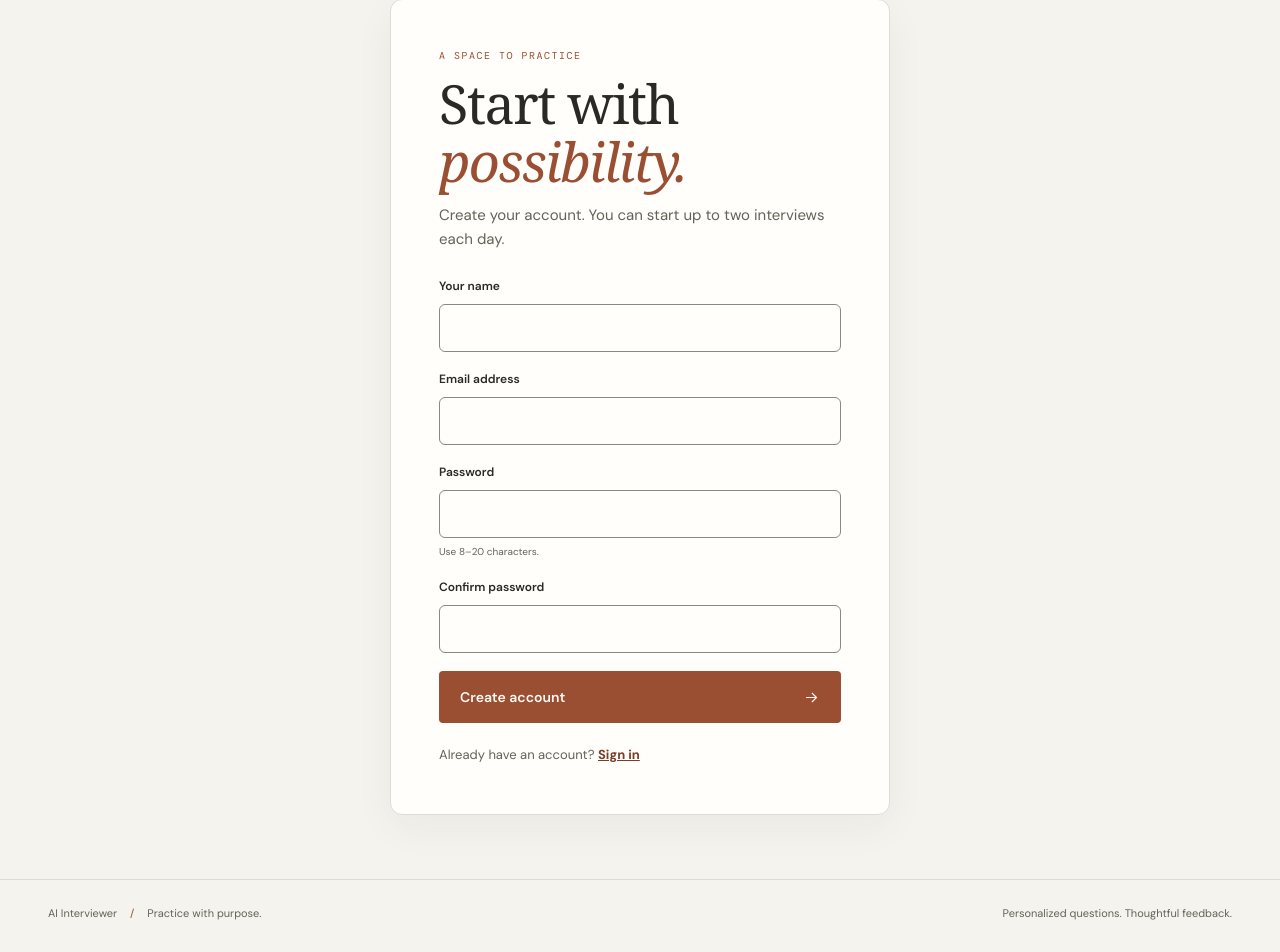
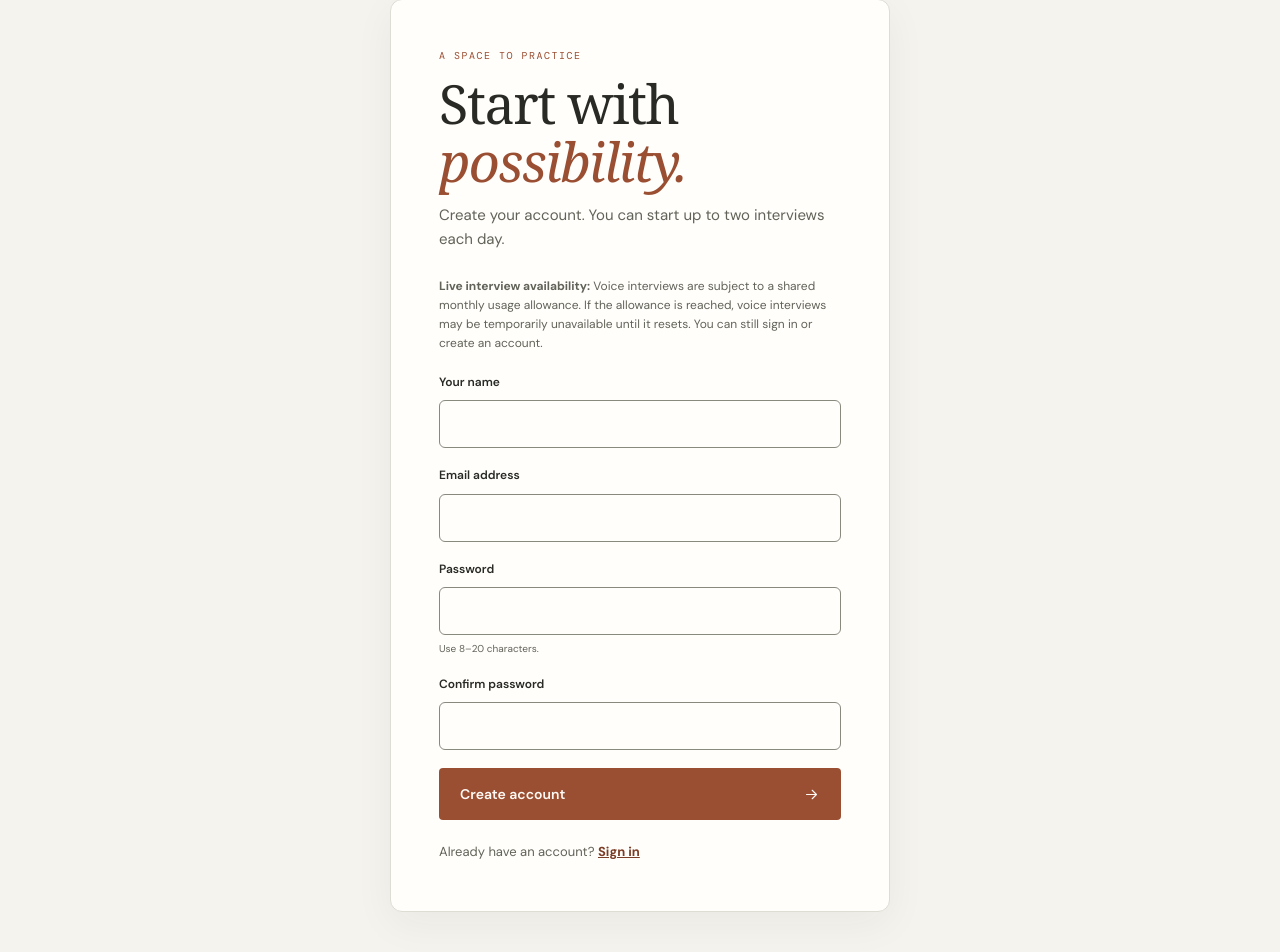
Before and after one commit to Sahil-1727/AI-Interviewer, a Python web app: template app/templates/signup.html in a window 1280 px wide. Shown: the part 141-1093 px from the top of the page. Before the commit the page ends 1061 px from the top, so only its background shows below. Run offline with Jinja, Linux system fonts and the light colour scheme; the template is opened without the code that fills it, so the values that code supplies are empty; some web fonts are replaced.

Commit message:
Clarify live interview availability

```diff
--- a/app/templates/login.html
+++ b/app/templates/login.html
@@ -7,6 +7,7 @@
         <p class="eyebrow">YOUR PRACTICE SPACE</p>
         <h1 id="account-title">Welcome <em>back.</em></h1>
         <p class="muted">Sign in to prepare for your next interview.</p>
+        <p class="account-quota" role="note"><strong>Live interview availability:</strong> Voice interviews are subject to a shared monthly usage allowance. If the allowance is reached, voice interviews may be temporarily unavailable until it resets. You can still sign in or create an account.</p>
         {% if error %}<p class="account-error" role="alert">{{ error }}</p>{% endif %}
         <form method="POST" action="{{ url_for('accounts.login') }}" data-submit-form>
             <input type="hidden" name="csrf_token" value="{{ csrf_token() }}">
--- a/app/templates/signup.html
+++ b/app/templates/signup.html
@@ -7,6 +7,7 @@
         <p class="eyebrow">A SPACE TO PRACTICE</p>
         <h1 id="account-title">Start with <em>possibility.</em></h1>
         <p class="muted">Create your account. You can start up to two interviews each day.</p>
+        <p class="account-quota" role="note"><strong>Live interview availability:</strong> Voice interviews are subject to a shared monthly usage allowance. If the allowance is reached, voice interviews may be temporarily unavailable until it resets. You can still sign in or create an account.</p>
         {% if error %}<p class="account-error" role="alert">{{ error }}</p>{% endif %}
         <form method="POST" action="{{ url_for('accounts.signup') }}" data-submit-form>
             <input type="hidden" name="csrf_token" value="{{ csrf_token() }}">
```
